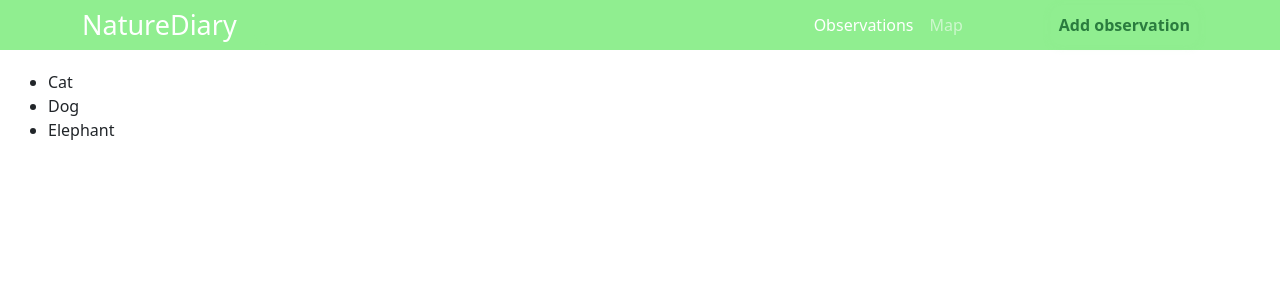
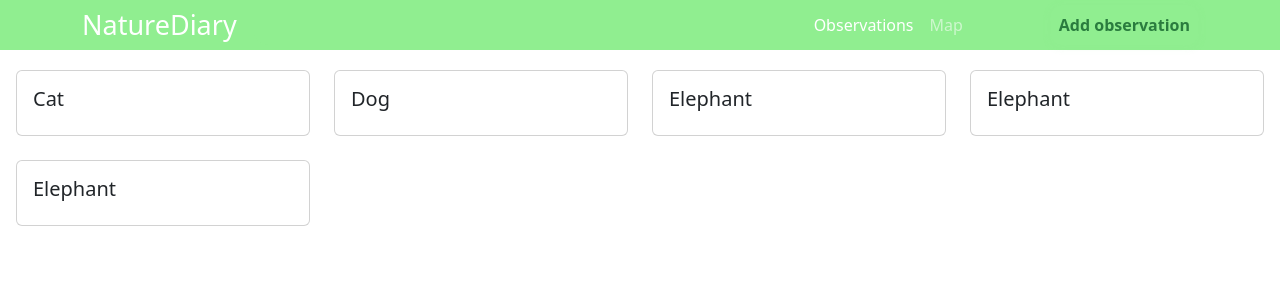
Before and after one commit to markreni/nature-diary-frontend, a React (Vite) app: page /observations in a window 1280 px wide. Shown: the top 300 px of the page. Built offline with nearby package versions, Linux system fonts and the light colour scheme; a web font is replaced by a local one.

Commit message:
refactor: refactored file structure

```diff
--- a/src/App.tsx
+++ b/src/App.tsx
@@ -1,7 +1,7 @@
 import { useState } from 'react'
-import Home from './components/Home.tsx'
-import AdditionForm from './components/AdditionForm.tsx'
-import Observations from './components/Observations.tsx'
+import Home from './pages/Home.tsx'
+import AdditionForm from './pages/AdditionForm.tsx'
+import Observations from './pages/Observations.tsx'
 import NavBar from './components/NavBar.tsx'
 import observation_data from './observations.js'
 import ThemeProvider from 'react-bootstrap/ThemeProvider'
--- a/src/App.css
+++ b/src/assets/styles/global.css
@@ -11,7 +11,7 @@
 }
 
 .nav-bar-xl-margin {
-  margin-left: 150px; /* or any value you want */
+  margin-left: 150px;
 }
 
 .nav-bar-add-link {
@@ -35,7 +35,7 @@
     font-weight: 600;
   }
   .light-green-navbar {
-    background-color: #90ee90 !important; /* Light green */
+    background-color: #90ee90 !important;
     height: 70px;
   }
   .nav-bar-link {
--- a/src/components/NavBar.tsx
+++ b/src/components/NavBar.tsx
@@ -1,7 +1,7 @@
 import { Container, Nav, Navbar } from "react-bootstrap"
 import { LinkContainer } from "react-router-bootstrap"
-import '../App.css'
- /*  className="nav-bar-xl-margin"*/
+import '../assets/styles/global.css'
+
 const NavBar = () => {
     return(
         <Navbar data-bs-theme="dark"fixed="top" className="light-green-navbar" expand="lg">
--- a/src/components/Observations.tsx
+++ /dev/null
@@ -1,19 +0,0 @@
-import type { Observation } from '../types';
-
-type ObservationsProps = {
-    observations: Observation[];
-};
-
-const Observations = ({ observations }: ObservationsProps) => {
-    return(
-        <div>
-            <ul>
-                {observations.map(obs => (
-                    <li key={obs.id}>{obs.common_name}</li>
-                ))}
-            </ul>
-        </div>
-    )
-}
-
-export default Observations
--- a/src/observations.ts
+++ b/src/observations.ts
@@ -1,4 +1,4 @@
-import type { Observation } from './types'
+import type { Observation } from './types/types'
 
 const observations: Observation[] = [
   {
@@ -13,6 +13,14 @@ const observations: Observation[] = [
     id: 3,
     common_name: 'Elephant'
   },
+  {
+    id: 4,
+    common_name: 'Elephant'
+  },
+  {
+    id: 5,
+    common_name: 'Elephant'
+  },
 ]
 
 export default observations
--- /dev/null
+++ b/src/pages/Observations.tsx
@@ -0,0 +1,27 @@
+import { Card, Col, Row } from 'react-bootstrap';
+import type { Observation } from '../types/types';
+
+type ObservationsProps = {
+    observations: Observation[];
+};
+
+const Observations = ({ observations }: ObservationsProps) => {
+    return(
+        <div>
+            <Row xs={1} sm={2} md={3} lg={4} className="g-4">
+                {observations.map(obs => (
+                    <Col key={obs.id}>
+                        <Card>
+                            <Card.Body>
+                                <Card.Title>{obs.common_name}</Card.Title>
+                                {/* Add more fields as needed */}
+                            </Card.Body>
+                        </Card>
+                    </Col>
+                ))}
+            </Row>
+        </div>
+    )
+}
+
+export default Observations
```
Also changed, not shown: src/assets/styles/colors.ts (added, +10 -0 lines), src/assets/styles/styledComponents.tsx (added, +38 -0 lines), src/pages/AdditionForm.tsx (renamed from src/components/AdditionForm.tsx), src/pages/Home.tsx (renamed from src/components/Home.tsx), src/types/types.ts (renamed from src/types.ts).
